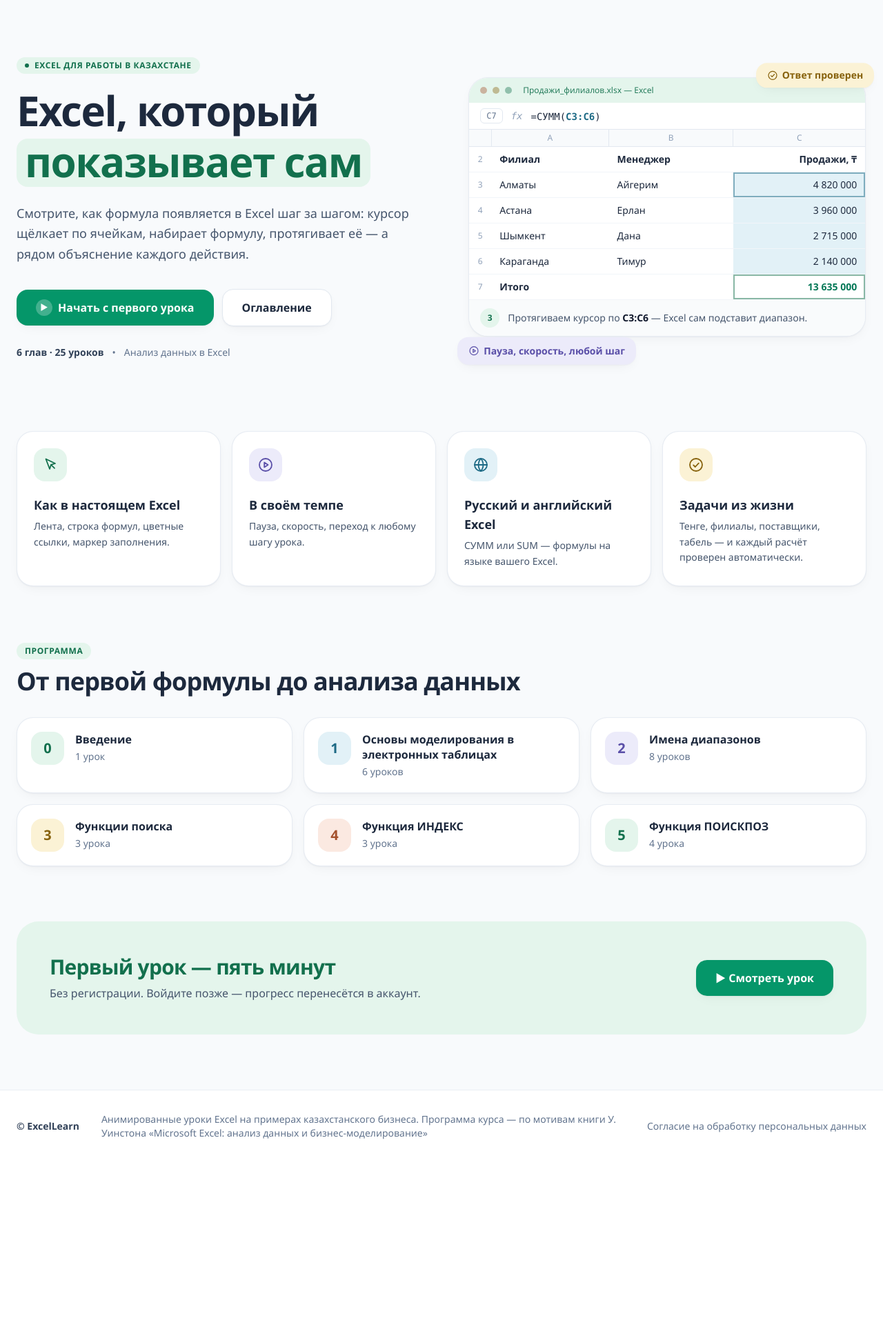
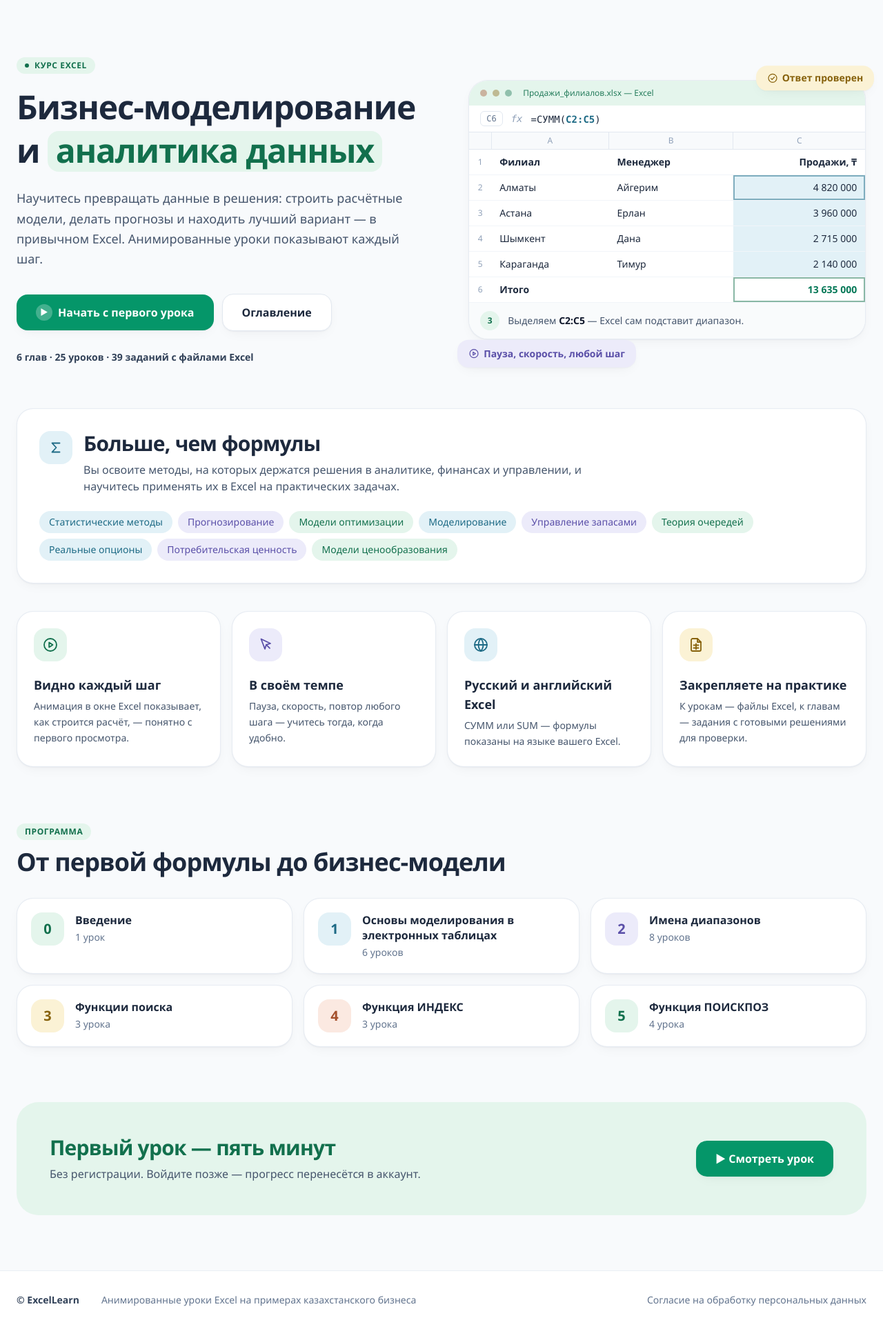
Before and after one commit to zhzhumabekov/ExcelLearn, a Django app: page / in a window 1280 px wide. Shown: the part 65-1992 px from the top of the page at 69% size. Before the commit the page ends 1717 px from the top, so only its background shows below. Run offline with Django 5.2, Linux system fonts and the light colour scheme; style sheets or scripts are compiled from the project's sources.

Commit message:
feat(site): главная для продажи курса — бизнес-моделирование и аналитика данных
- Первый экран: «Бизнес-моделирование и аналитика данных», обещание результата,
  реальные счётчики глав, уроков и заданий
- Блок «Больше, чем формулы»: методы курса одним списком (статистика,
  прогнозирование, оптимизация, моделирование, запасы, очереди, реальные опционы,
  потребительская ценность, ценообразование)
- Карточки — выгоды: видно каждый шаг, свой темп, русский и английский Excel,
  практика на файлах; иллюстрация с первой строки
- Книга У. Уинстона на сайте не упоминается: футер и подпись курса

Co-Authored-By: Claude Opus 5.5 <noreply@anthropic.com>

```diff
--- a/apps/catalog/templates/catalog/home.html
+++ b/apps/catalog/templates/catalog/home.html
@@ -5,13 +5,13 @@
   {# ---------- Первый экран ---------- #}
   <section class="grid items-center gap-12 pt-4 pb-10 lg:grid-cols-[1.05fr_1fr] lg:pt-10 lg:pb-16">
     <div>
-      <p class="eyebrow"><span class="size-1.5 rounded-full bg-mint-ink"></span>Excel для работы в Казахстане</p>
-      <h1 class="mt-5 text-5xl leading-[1.1] font-extrabold tracking-tight sm:text-6xl">
-        Excel, который <span class="mt-2 inline-block rounded-2xl bg-mint px-3 pb-1 text-mint-ink">показывает сам</span>
+      <p class="eyebrow"><span class="size-1.5 rounded-full bg-mint-ink"></span>Курс Excel</p>
+      <h1 class="mt-5 text-3xl leading-[1.15] font-extrabold tracking-tight sm:text-5xl">
+        Бизнес‑моделирование и <span class="mt-2 inline-block rounded-2xl bg-mint px-3 pb-1 text-mint-ink">аналитика данных</span>
       </h1>
       <p class="mt-6 max-w-xl text-lg leading-relaxed text-slate-600">
-        Смотрите, как формула появляется в Excel шаг за шагом: курсор щёлкает по ячейкам, набирает формулу,
-        протягивает её — а рядом объяснение каждого действия.
+        Научитесь превращать данные в решения: строить расчётные модели, делать прогнозы и находить
+        лучший вариант — в привычном Excel. Анимированные уроки показывают каждый шаг.
       </p>
       <div class="mt-9 flex flex-wrap items-center gap-3">
         {% if first_lesson %}
@@ -22,10 +22,8 @@
         {% endif %}
         <a href="{% url 'catalog:course' %}" class="btn btn-secondary px-7 py-3.5 text-base">Оглавление</a>
       </div>
-      <p class="mt-7 flex flex-wrap items-center gap-x-3 gap-y-1 text-sm text-slate-500">
-        <span class="font-semibold text-slate-700">{{ chapters|length|ru_plural:"глава,главы,глав" }} · {{ lesson_count|ru_plural:"урок,урока,уроков" }}</span>
-        <span aria-hidden="true">•</span>
-        <span>{{ course.title }}</span>
+      <p class="mt-7 text-sm font-semibold text-slate-700">
+        {{ chapters|length|ru_plural:"глава,главы,глав" }} · {{ lesson_count|ru_plural:"урок,урока,уроков" }} · {{ exercise_count|ru_plural:"задание,задания,заданий" }} с файлами Excel
       </p>
     </div>
 
@@ -37,9 +35,9 @@
           <span class="ml-2 opacity-90">Продажи_филиалов.xlsx — Excel</span>
         </div>
         <div class="flex items-center gap-3 border-b border-slate-200 px-4 py-2 font-mono text-sm">
-          <span class="rounded-md border border-slate-200 px-2 py-0.5 text-xs text-slate-500">C7</span>
+          <span class="rounded-md border border-slate-200 px-2 py-0.5 text-xs text-slate-500">C6</span>
           <span class="text-slate-400 italic">fx</span>
-          <span>=СУММ(<span class="font-semibold text-sky-ink">C3:C6</span>)<span class="animate-caret ml-px inline-block h-4 w-px translate-y-0.5 bg-slate-800"></span></span>
+          <span>=СУММ(<span class="font-semibold text-sky-ink">C2:C5</span>)<span class="animate-caret ml-px inline-block h-4 w-px translate-y-0.5 bg-slate-800"></span></span>
         </div>
         <table class="w-full border-collapse text-sm tabular-nums">
           <thead>
@@ -51,17 +49,17 @@
             </tr>
           </thead>
           <tbody class="[&_td]:border-b [&_td]:border-slate-100 [&_td]:px-3 [&_td]:py-2">
-            <tr><td class="text-center text-xs text-slate-400">2</td><td class="font-semibold">Филиал</td><td class="font-semibold">Менеджер</td><td class="text-right font-semibold">Продажи, ₸</td></tr>
-            <tr><td class="text-center text-xs text-slate-400">3</td><td>Алматы</td><td>Айгерим</td><td class="bg-sky text-right ring-2 ring-sky-ink/50 ring-inset">4 820 000</td></tr>
-            <tr><td class="text-center text-xs text-slate-400">4</td><td>Астана</td><td>Ерлан</td><td class="bg-sky text-right">3 960 000</td></tr>
-            <tr><td class="text-center text-xs text-slate-400">5</td><td>Шымкент</td><td>Дана</td><td class="bg-sky text-right">2 715 000</td></tr>
-            <tr><td class="text-center text-xs text-slate-400">6</td><td>Караганда</td><td>Тимур</td><td class="bg-sky text-right">2 140 000</td></tr>
-            <tr><td class="text-center text-xs text-slate-400">7</td><td class="font-semibold">Итого</td><td></td><td class="text-right font-bold text-brand-700 ring-2 ring-mint-ink/50 ring-inset">13 635 000</td></tr>
+            <tr><td class="text-center text-xs text-slate-400">1</td><td class="font-semibold">Филиал</td><td class="font-semibold">Менеджер</td><td class="text-right font-semibold">Продажи, ₸</td></tr>
+            <tr><td class="text-center text-xs text-slate-400">2</td><td>Алматы</td><td>Айгерим</td><td class="bg-sky text-right ring-2 ring-sky-ink/50 ring-inset">4 820 000</td></tr>
+            <tr><td class="text-center text-xs text-slate-400">3</td><td>Астана</td><td>Ерлан</td><td class="bg-sky text-right">3 960 000</td></tr>
+            <tr><td class="text-center text-xs text-slate-400">4</td><td>Шымкент</td><td>Дана</td><td class="bg-sky text-right">2 715 000</td></tr>
+            <tr><td class="text-center text-xs text-slate-400">5</td><td>Караганда</td><td>Тимур</td><td class="bg-sky text-right">2 140 000</td></tr>
+            <tr><td class="text-center text-xs text-slate-400">6</td><td class="font-semibold">Итого</td><td></td><td class="text-right font-bold text-brand-700 ring-2 ring-mint-ink/50 ring-inset">13 635 000</td></tr>
           </tbody>
         </table>
         <div class="flex items-center gap-3 bg-slate-50/80 px-4 py-3 text-sm">
           <span class="grid size-7 flex-none place-items-center rounded-full bg-mint text-xs font-bold text-mint-ink">3</span>
-          <span class="text-slate-600">Протягиваем курсор по <b class="text-slate-900">C3:C6</b> — Excel сам подставит диапазон.</span>
+          <span class="text-slate-600">Выделяем <b class="text-slate-900">C2:C5</b> — Excel сам подставит диапазон.</span>
         </div>
       </div>
       <div class="animate-float absolute -top-5 -right-3 hidden items-center gap-1.5 rounded-2xl bg-butter px-4 py-2 text-sm font-bold text-butter-ink shadow-soft sm:flex">
@@ -73,28 +71,45 @@
     </div>
   </section>
 
+  {# ---------- Чему научитесь ---------- #}
+  <section class="card p-6 sm:p-8">
+    <div class="flex flex-wrap items-start gap-4">
+      <span class="grid size-12 flex-none place-items-center rounded-2xl bg-sky text-sky-ink">{% include "_icon.html" with name="sigma" cls="size-6" %}</span>
+      <div class="min-w-0 flex-1">
+        <h2 class="text-2xl font-extrabold tracking-tight sm:text-3xl">Больше, чем формулы</h2>
+        <p class="mt-2 max-w-3xl text-slate-600">
+          Вы освоите методы, на которых держатся решения в аналитике, финансах и управлении, и научитесь применять их
+          в Excel на практических задачах.
+        </p>
+      </div>
+    </div>
+    <ul class="mt-6 flex flex-wrap gap-2 text-sm font-medium">
+      {% for topic in topics %}<li class="rounded-full {% cycle 'bg-sky text-sky-ink' 'bg-lavender text-lavender-ink' 'bg-mint text-mint-ink' %} px-3.5 py-1.5">{{ topic }}</li>{% endfor %}
+    </ul>
+  </section>
+
   {# ---------- Возможности ---------- #}
   <section class="py-10">
     <ul class="grid gap-4 sm:grid-cols-2 lg:grid-cols-4">
       <li class="card card-hover p-6">
-        <span class="grid size-12 place-items-center rounded-2xl bg-mint text-mint-ink">{% include "_icon.html" with name="cursor" cls="size-6" %}</span>
-        <h2 class="mt-5 text-lg font-bold">Как в настоящем Excel</h2>
-        <p class="mt-1.5 text-sm leading-relaxed text-slate-600">Лента, строка формул, цветные ссылки, маркер заполнения.</p>
+        <span class="grid size-12 place-items-center rounded-2xl bg-mint text-mint-ink">{% include "_icon.html" with name="play" cls="size-6" %}</span>
+        <h2 class="mt-5 text-lg font-bold">Видно каждый шаг</h2>
+        <p class="mt-1.5 text-sm leading-relaxed text-slate-600">Анимация в окне Excel показывает, как строится расчёт, — понятно с первого просмотра.</p>
       </li>
       <li class="card card-hover p-6">
-        <span class="grid size-12 place-items-center rounded-2xl bg-lavender text-lavender-ink">{% include "_icon.html" with name="play" cls="size-6" %}</span>
+        <span class="grid size-12 place-items-center rounded-2xl bg-lavender text-lavender-ink">{% include "_icon.html" with name="cursor" cls="size-6" %}</span>
         <h2 class="mt-5 text-lg font-bold">В своём темпе</h2>
-        <p class="mt-1.5 text-sm leading-relaxed text-slate-600">Пауза, скорость, переход к любому шагу урока.</p>
+        <p class="mt-1.5 text-sm leading-relaxed text-slate-600">Пауза, скорость, повтор любого шага — учитесь тогда, когда удобно.</p>
       </li>
       <li class="card card-hover p-6">
         <span class="grid size-12 place-items-center rounded-2xl bg-sky text-sky-ink">{% include "_icon.html" with name="globe" cls="size-6" %}</span>
         <h2 class="mt-5 text-lg font-bold">Русский и английский Excel</h2>
-        <p class="mt-1.5 text-sm leading-relaxed text-slate-600">СУММ или SUM — формулы на языке вашего Excel.</p>
+        <p class="mt-1.5 text-sm leading-relaxed text-slate-600">СУММ или SUM — формулы показаны на языке вашего Excel.</p>
       </li>
       <li class="card card-hover p-6">
-        <span class="grid size-12 place-items-center rounded-2xl bg-butter text-butter-ink">{% include "_icon.html" with name="check" cls="size-6" %}</span>
-        <h2 class="mt-5 text-lg font-bold">Задачи из жизни</h2>
-        <p class="mt-1.5 text-sm leading-relaxed text-slate-600">Тенге, филиалы, поставщики, табель — и каждый расчёт проверен автоматически.</p>
+        <span class="grid size-12 place-items-center rounded-2xl bg-butter text-butter-ink">{% include "_icon.html" with name="sheet" cls="size-6" %}</span>
+        <h2 class="mt-5 text-lg font-bold">Закрепляете на практике</h2>
+        <p class="mt-1.5 text-sm leading-relaxed text-slate-600">К урокам — файлы Excel, к главам — задания с готовыми решениями для проверки.</p>
       </li>
     </ul>
   </section>
@@ -104,7 +119,7 @@
     <div class="flex flex-wrap items-end justify-between gap-4">
       <div>
         <p class="eyebrow">Программа</p>
-        <h2 class="mt-3 text-3xl font-extrabold tracking-tight sm:text-4xl">От первой формулы до анализа данных</h2>
+        <h2 class="mt-3 text-3xl font-extrabold tracking-tight sm:text-4xl">От первой формулы до бизнес-модели</h2>
       </div>
     </div>
     <ol class="mt-8 grid gap-4 sm:grid-cols-2 lg:grid-cols-3">
--- a/apps/catalog/views.py
+++ b/apps/catalog/views.py
@@ -10,6 +10,19 @@ from lessons.registry import get_registry
 from lessons.xlsx_export import XLSX_CONTENT_TYPE, exercise_filename, exercise_xlsx, lesson_filename, lesson_xlsx
 from narration.builder import narration_urls
 
+# Главная, блок «Больше, чем формулы»: методы, которые осваивают в курсе
+HOME_TOPICS = [
+    "Статистические методы",
+    "Прогнозирование",
+    "Модели оптимизации",
+    "Моделирование",
+    "Управление запасами",
+    "Теория очередей",
+    "Реальные опционы",
+    "Потребительская ценность",
+    "Модели ценообразования",
+]
+
 
 def home(request):
     registry = get_registry()
@@ -21,6 +34,8 @@ def home(request):
             "chapters": registry.chapters,
             "first_lesson": registry.lessons[0] if registry.lessons else None,
             "lesson_count": len(registry.lessons),
+            "exercise_count": sum(len(items) for items in registry.exercises.values()),
+            "topics": HOME_TOPICS,
         },
     )
 
--- a/apps/core/templates/_icon.html
+++ b/apps/core/templates/_icon.html
@@ -1,6 +1,6 @@
 {% comment %}
 Линейная иконка в мягком стиле сайта; цвет — от текста (currentColor), размер — классы cls.
 Пример: include "_icon.html" with name="check" cls="size-6". Имена: cursor, play, globe, check, sheet,
-pencil, bulb, download.
+pencil, bulb, download, sigma.
 {% endcomment %}
-<svg viewBox="0 0 24 24" class="{{ cls|default:'size-6' }}" fill="none" stroke="currentColor" stroke-width="1.8" stroke-linecap="round" stroke-linejoin="round" aria-hidden="true">{% if name == "cursor" %}<path d="M5.5 3.5 19 10l-6 1.8-2 6.2z"/><path d="m13 11.8 5 5"/>{% elif name == "play" %}<circle cx="12" cy="12" r="9"/><path d="M10.2 8.6v6.8l5.3-3.4z"/>{% elif name == "globe" %}<circle cx="12" cy="12" r="9"/><path d="M3 12h18"/><path d="M12 3a13.5 13.5 0 0 1 0 18"/><path d="M12 3a13.5 13.5 0 0 0 0 18"/>{% elif name == "check" %}<circle cx="12" cy="12" r="9"/><path d="m8.2 12.4 2.6 2.6 5-5.4"/>{% elif name == "sheet" %}<path d="M14 3H7a2 2 0 0 0-2 2v14a2 2 0 0 0 2 2h10a2 2 0 0 0 2-2V8z"/><path d="M14 3v5h5"/><path d="M8.5 12.5h7"/><path d="M8.5 16.5h7"/><path d="M12 10.5v8"/>{% elif name == "pencil" %}<path d="M4 20h4L18.5 9.5a2.8 2.8 0 0 0-4-4L4 16z"/><path d="m13.5 6.5 4 4"/>{% elif name == "bulb" %}<path d="M9.5 18h5"/><path d="M10.5 21h3"/><path d="M12 3a6 6 0 0 0-3.7 10.7c.7.6 1.2 1.4 1.2 2.3h5c0-.9.5-1.7 1.2-2.3A6 6 0 0 0 12 3z"/>{% elif name == "download" %}<path d="M12 4v11"/><path d="m7 10 5 5 5-5"/><path d="M5 20h14"/>{% endif %}</svg>
+<svg viewBox="0 0 24 24" class="{{ cls|default:'size-6' }}" fill="none" stroke="currentColor" stroke-width="1.8" stroke-linecap="round" stroke-linejoin="round" aria-hidden="true">{% if name == "cursor" %}<path d="M5.5 3.5 19 10l-6 1.8-2 6.2z"/><path d="m13 11.8 5 5"/>{% elif name == "play" %}<circle cx="12" cy="12" r="9"/><path d="M10.2 8.6v6.8l5.3-3.4z"/>{% elif name == "globe" %}<circle cx="12" cy="12" r="9"/><path d="M3 12h18"/><path d="M12 3a13.5 13.5 0 0 1 0 18"/><path d="M12 3a13.5 13.5 0 0 0 0 18"/>{% elif name == "check" %}<circle cx="12" cy="12" r="9"/><path d="m8.2 12.4 2.6 2.6 5-5.4"/>{% elif name == "sheet" %}<path d="M14 3H7a2 2 0 0 0-2 2v14a2 2 0 0 0 2 2h10a2 2 0 0 0 2-2V8z"/><path d="M14 3v5h5"/><path d="M8.5 12.5h7"/><path d="M8.5 16.5h7"/><path d="M12 10.5v8"/>{% elif name == "pencil" %}<path d="M4 20h4L18.5 9.5a2.8 2.8 0 0 0-4-4L4 16z"/><path d="m13.5 6.5 4 4"/>{% elif name == "bulb" %}<path d="M9.5 18h5"/><path d="M10.5 21h3"/><path d="M12 3a6 6 0 0 0-3.7 10.7c.7.6 1.2 1.4 1.2 2.3h5c0-.9.5-1.7 1.2-2.3A6 6 0 0 0 12 3z"/>{% elif name == "download" %}<path d="M12 4v11"/><path d="m7 10 5 5 5-5"/><path d="M5 20h14"/>{% elif name == "sigma" %}<path d="M17.5 5.5h-11l6 6.5-6 6.5h11"/>{% endif %}</svg>
--- a/apps/core/templates/base.html
+++ b/apps/core/templates/base.html
@@ -60,7 +60,7 @@
   <footer class="mt-10 border-t border-slate-200/70 bg-white py-8 text-sm text-slate-500">
     <div class="mx-auto grid max-w-7xl gap-4 px-4 sm:px-6 md:grid-cols-[auto_1fr_auto] md:items-center md:gap-8">
       <span class="font-display font-bold text-slate-700">© ExcelLearn</span>
-      <span>Анимированные уроки Excel на примерах казахстанского бизнеса. Программа курса — по мотивам книги У. Уинстона «Microsoft Excel: анализ данных и бизнес-моделирование»</span>
+      <span>Анимированные уроки Excel на примерах казахстанского бизнеса</span>
       <a href="{% url 'legal:consent' %}" class="hover:text-brand-600">Согласие на обработку персональных данных</a>
     </div>
   </footer>
--- a/content/course.yaml
+++ b/content/course.yaml
@@ -1,7 +1,5 @@
 id: excel-data-analysis
 title: Анализ данных в Excel
-source: >-
-  Свои примеры; программа — по мотивам книги У. Уинстона «Microsoft Excel: анализ данных и бизнес-моделирование»
 
 # Главы по порядку книги. id главы стабилен — на него ссылаются уроки.
 chapters:
```
Also changed, not shown: tests/core/test_base.py (+1 -1 lines).
